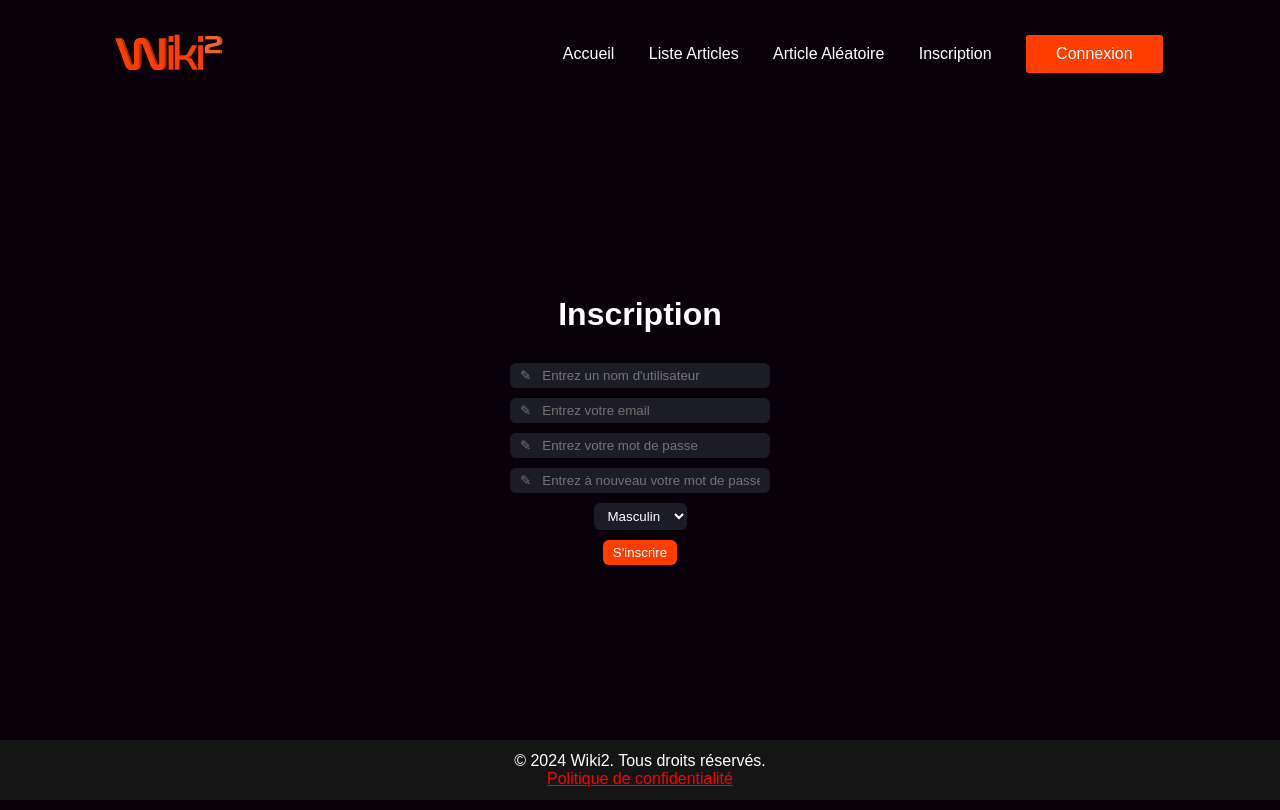
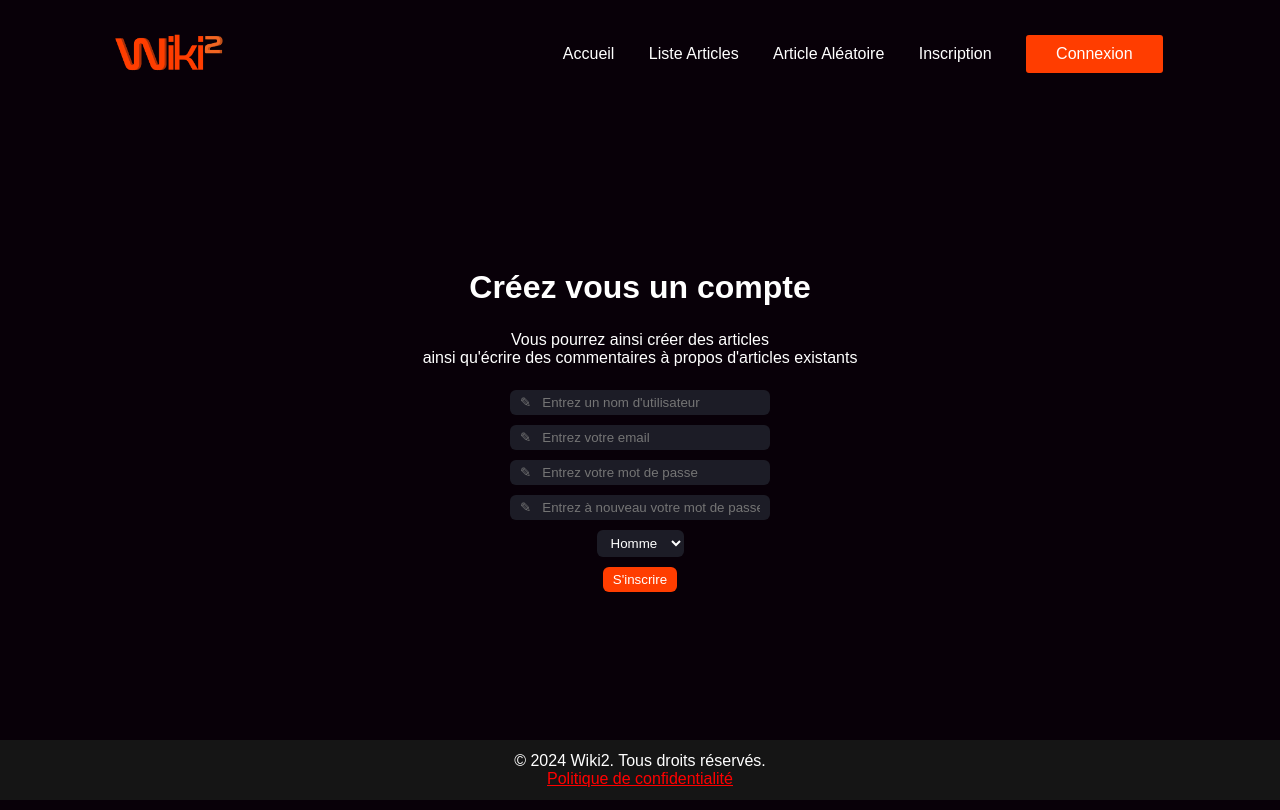
Before and after one commit to bestrider14/Wiki2, a Flask app: page /register in a window 1280 px wide. Run offline with Flask 3, Linux system fonts and the light colour scheme; some libraries are stand-ins or nearby versions.

Commit message:
Update page d'inscription

```diff
--- a/server.py
+++ b/server.py
@@ -10,7 +10,7 @@ app.config['SECRET_KEY'] = os.urandom(24)
 database = Database()
 
 # FOR DEBUG ONLY
-autologin = False
+autologin = True
 
 
 @app.route("/")
--- a/templates/inscription.html
+++ b/templates/inscription.html
@@ -1,7 +1,8 @@
 {% extends 'index.html' %}
 {% block body %}
 <div class="content" style="text-align: center; display: flex; flex-direction: column; align-items: center; justify-content: center;">
-    <h1>Inscription</h1>
+    <h1>Créez vous un compte</h1>
+    <p>Vous pourrez ainsi créer des articles<br> ainsi qu'écrire des commentaires à propos d'articles existants</p>
     {% with messages = get_flashed_messages() %}
         {% if messages %}
             <ul class="flashed">
@@ -11,14 +12,14 @@
             </ul>
         {% endif %}
     {% endwith %}
-    <form name="inscription_form" action="{{ url_for('register') }}" method="post">
+    <form name="inscription_form" action="{{ url_for('register') }}" method="post"><br>
         <input class="inputForm" name="nomUtilisateur" type="text" pattern="[a-zA-Z0-9]+" placeholder="&#x270e;   Entrez un nom d'utilisateur" maxlength="50" style="width: 260px;" required><br>
         <input class="inputForm" name="email" type="email" placeholder="&#x270e;   Entrez votre email" maxlength="250" onchange="checkIfUserExists()" style="width: 260px;" required><br>
         <input class="inputForm" name="motDePasse" id="password" type="password" placeholder="&#x270e;   Entrez votre mot de passe" style="width: 260px;" required><br>
         <input class="inputForm" name="verifMotDePasse" id="confirm_password" type="password" placeholder="&#x270e;   Entrez à nouveau votre mot de passe" style="width: 260px;" required><br>
         <select id="selectGenre" name="genre" required>
-            <option value="masculin">Masculin</option>
-            <option value="feminin">Féminin</option>
+            <option value="masculin">Homme</option>
+            <option value="feminin">Femme</option>
             <option value="autre">Autre</option>
         </select><br>
         <button type="submit">S'inscrire</button>
```
